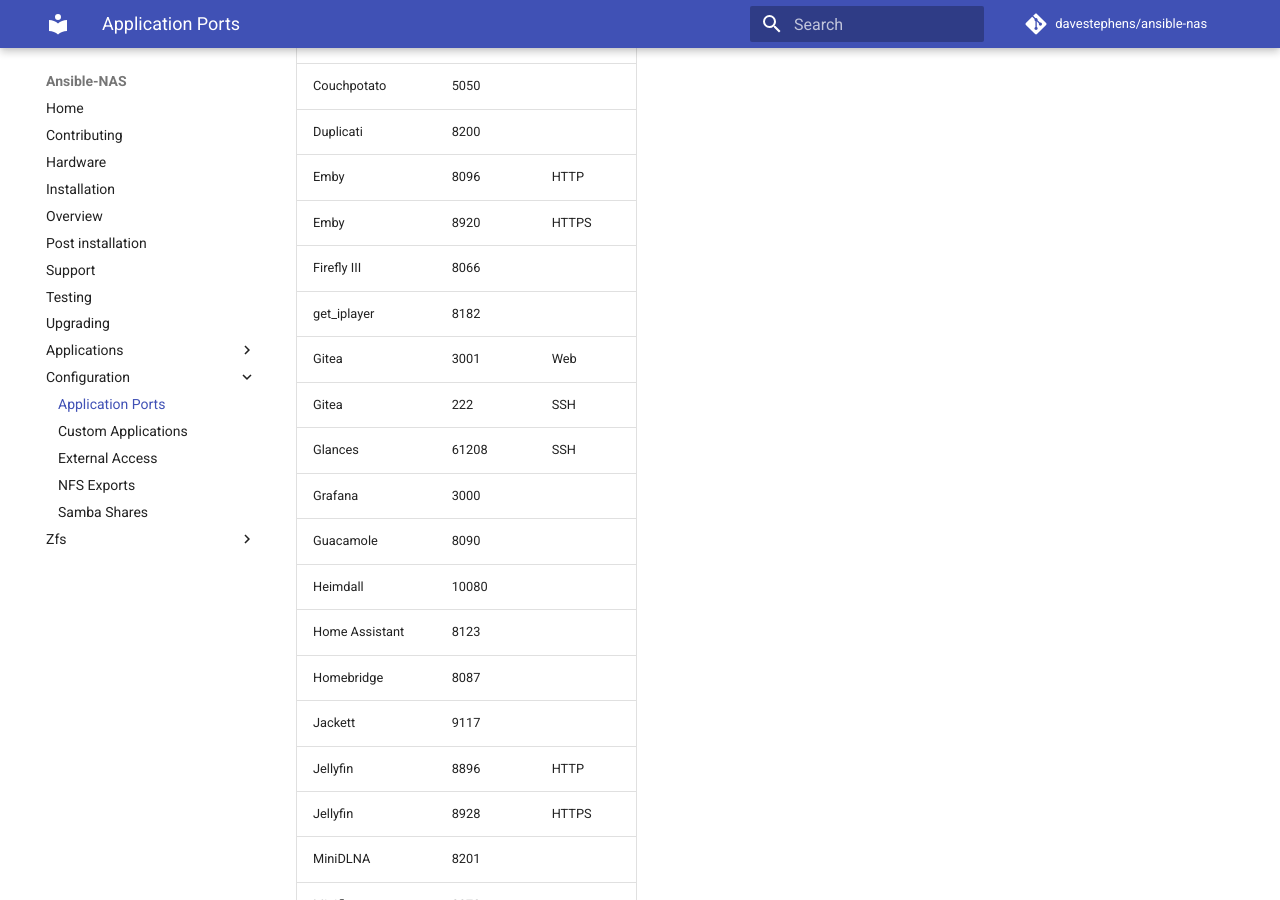
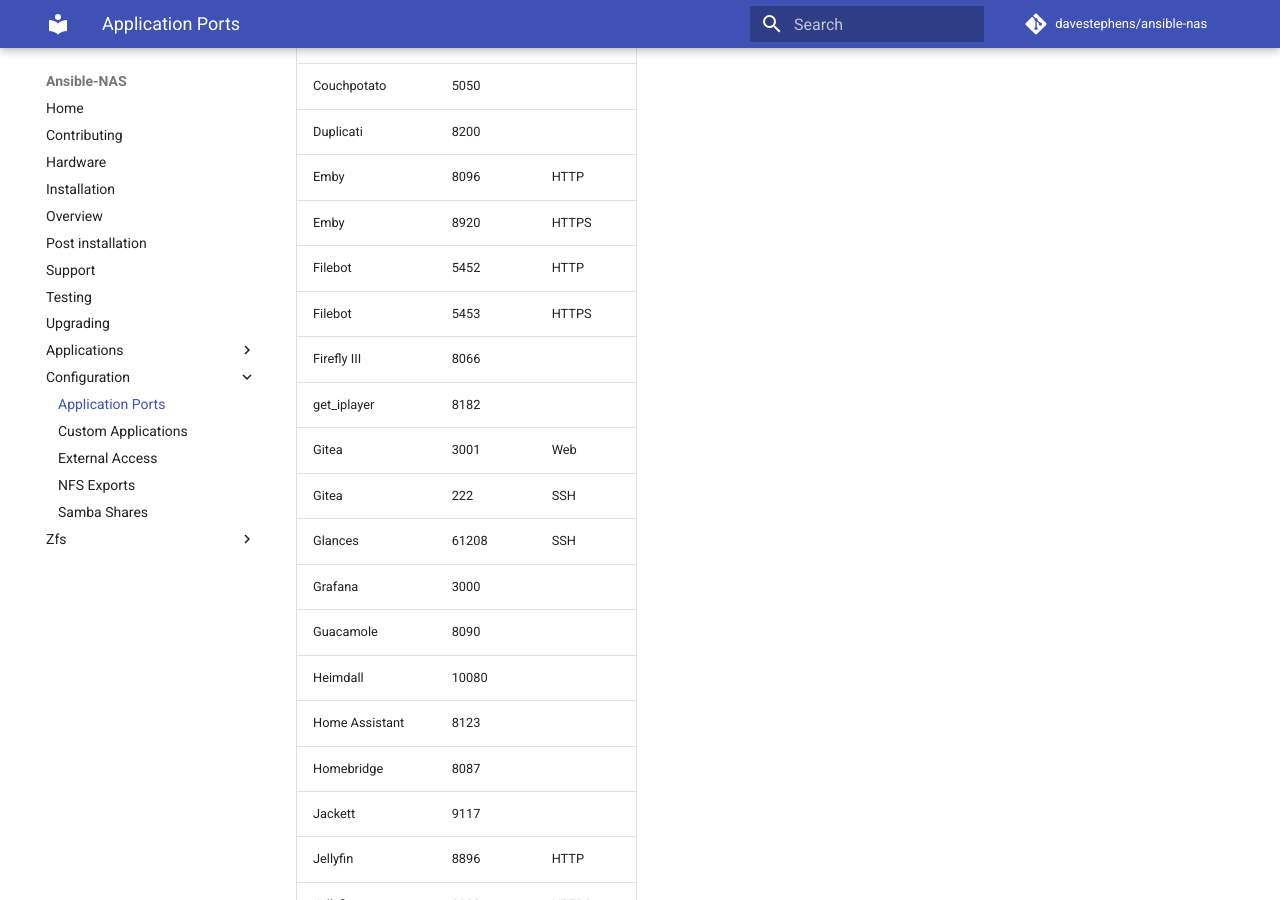
Before and after one commit to davestephens/ansible-nas, an MkDocs documentation site: the page built from docs/configuration/application_ports.md, in a window 1280 px wide and 900 px high, scrolled down 476 px. Built offline with MkDocs 1.6.1 and Material for MkDocs 9.7.7, drawn with Linux system fonts in a browser that asks for light colours; comment, search, counter and statistics services are not loaded.

Commit message:
ports list updated to include FileBot

```diff
--- a/docs/configuration/application_ports.md
+++ b/docs/configuration/application_ports.md
@@ -14,6 +14,8 @@ By default, applications can be found on the ports listed below.
 | Duplicati       | 8200   |           |
 | Emby            | 8096   | HTTP      |
 | Emby            | 8920   | HTTPS     |
+| Filebot         | 5452   | HTTP      |
+| Filebot         | 5453   | HTTPS     |
 | Firefly III     | 8066   |           |
 | get_iplayer     | 8182   |           |
 | Gitea           | 3001   | Web       |
```
